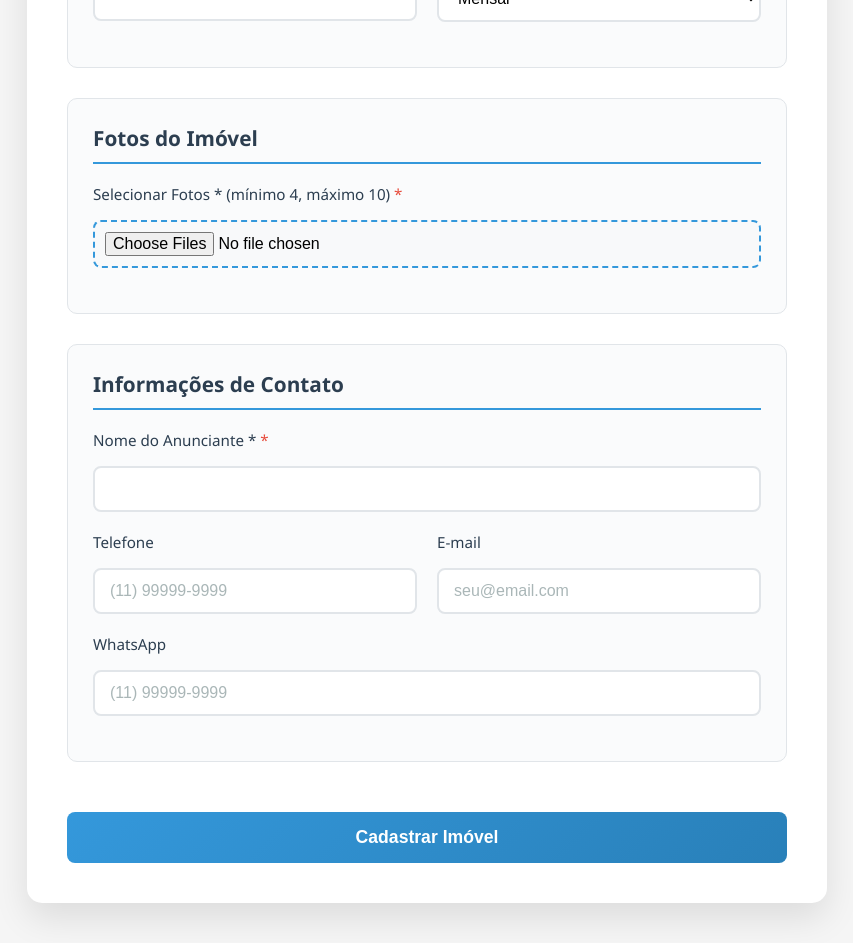
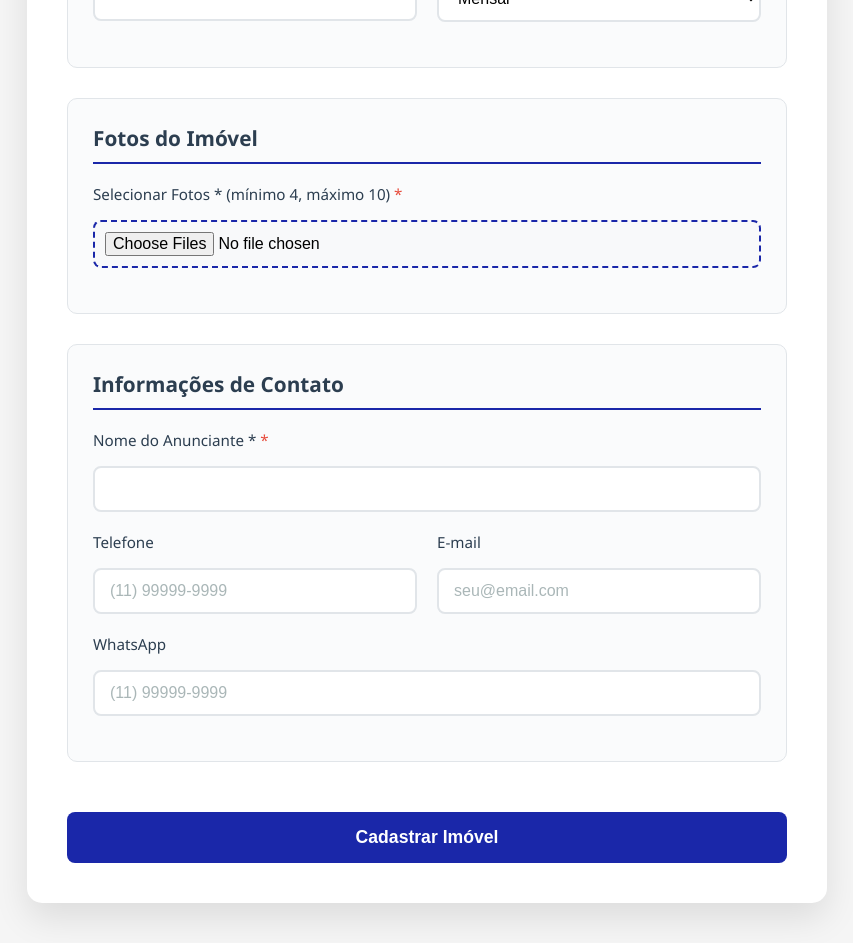
Before and after one commit to JoaoPilger/HostNest-Hospedagens, a React (Vite) app in the folder frontend/: page /cadastro/casa in a window 1280 px wide. Shown: the part 1480-2423 px from the top of the page, without its empty margins (213-1066 px from the left). Built offline with nearby package versions, Linux system fonts and the light colour scheme.

Commit message:
correção de estilo no cadastro de casas

```diff
--- a/frontend/src/styles/cadastroCasa.css
+++ b/frontend/src/styles/cadastroCasa.css
@@ -44,7 +44,7 @@
     margin-bottom: 20px;
     font-size: 1.3rem;
     font-weight: 600;
-    border-bottom: 2px solid #3498db;
+    border-bottom: 2px solid #1A27A9;
     padding-bottom: 10px;
 }
 
@@ -106,7 +106,7 @@
 }
 
 .submit-button {
-    background: linear-gradient(135deg, #3498db 0%, #2980b9 100%);
+    background: #1A27A9;
     color: white;
     border: none;
     padding: 15px 30px;
@@ -120,7 +120,7 @@
 }
 
 .submit-button:hover {
-    background: linear-gradient(135deg, #2980b9 0%, #1f5f8b 100%);
+    background: #0e1a7a;
     transform: translateY(-2px);
     box-shadow: 0 5px 15px rgba(52, 152, 219, 0.3);
 }
@@ -132,13 +132,13 @@
 /* Estilos para upload de fotos */
 .form-group input[type="file"] {
     padding: 10px;
-    border: 2px dashed #3498db;
+    border: 2px dashed #1A27A9;
     background: #f8f9fa;
     cursor: pointer;
 }
 
 .form-group input[type="file"]:hover {
-    border-color: #2980b9;
+    border-color: #1A27A9;
     background: #e3f2fd;
 }
 
```
